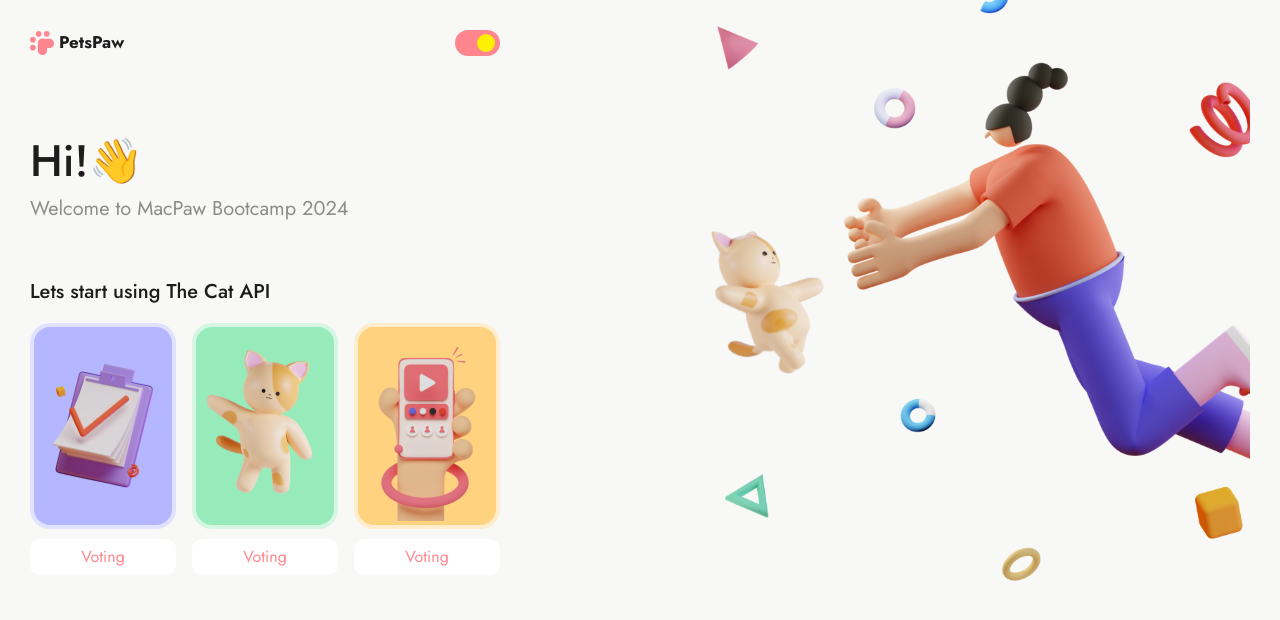
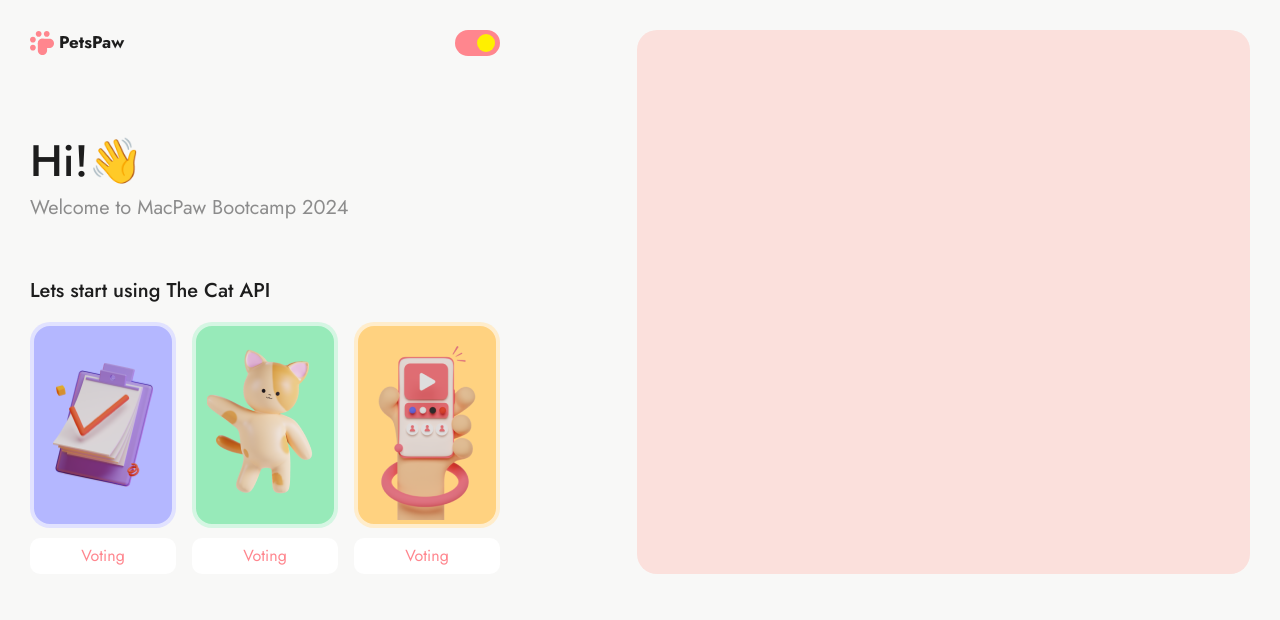
Before and after one commit to dimamaksymiuk01/Pets, a Next.js app: page / in a window 1280 px wide. Shown: the top 620 px of the page. Built offline with nearby package versions, Linux system fonts and the light colour scheme.

Commit message:
small fix poster

```diff
--- a/src/common/components/Poster/Poster.styled.tsx
+++ b/src/common/components/Poster/Poster.styled.tsx
@@ -1,8 +1,13 @@
 'use client';
 
 import styled from 'styled-components';
+import { colors } from '@/common/styles';
 
 export const PosterWrapper = styled.div`
-  position: relative;
-  top: -62px;
+  width: 100%;
+  max-width: 680px;
+  max-height: 840px;
+  background-color: ${(props) => props.theme.poster};
+  border-radius: 20px;
+  margin-left: 137px;
 `;
--- a/src/common/components/Poster/Poster.tsx
+++ b/src/common/components/Poster/Poster.tsx
@@ -5,7 +5,7 @@ import { PosterWrapper } from '@/common/components/Poster/Poster.styled';
 export const Poster = () => {
   return (
     <PosterWrapper>
-      <Image src={poster} width={545} priority={true} alt={'girlAndCat'} />
+      {/*<Image src={poster} width={700} priority={true} alt={'girlAndCat'} />*/}
     </PosterWrapper>
   );
 };
--- a/src/common/styles/GlobalStyle.tsx
+++ b/src/common/styles/GlobalStyle.tsx
@@ -14,6 +14,7 @@ export const darkTheme: DefaultTheme = {
   groupborder: colors.white300,
   btnHome: colors.black100,
   btnHomeHover: colors.white400,
+  poster: colors.black100,
 };
 
 export const lightTheme: DefaultTheme = {
@@ -23,6 +24,7 @@ export const lightTheme: DefaultTheme = {
   groupborder: colors.white300,
   btnHome: colors.white,
   btnHomeHover: colors.gray100,
+  poster: colors.white200,
 };
 
 export const GlobalStyle = createGlobalStyle<GlobalStyleProps>`
--- a/src/modules/Wrapper/Wrapper.styled.tsx
+++ b/src/modules/Wrapper/Wrapper.styled.tsx
@@ -3,9 +3,10 @@
 import styled from 'styled-components';
 
 export const WrapperStyled = styled.div`
-  padding-top: 30px;
+  margin-top: 30px;
   margin-left: 30px;
   margin-right: 30px;
   display: flex;
   justify-content: space-between;
+  max-width: 1440px;
 `;
```
